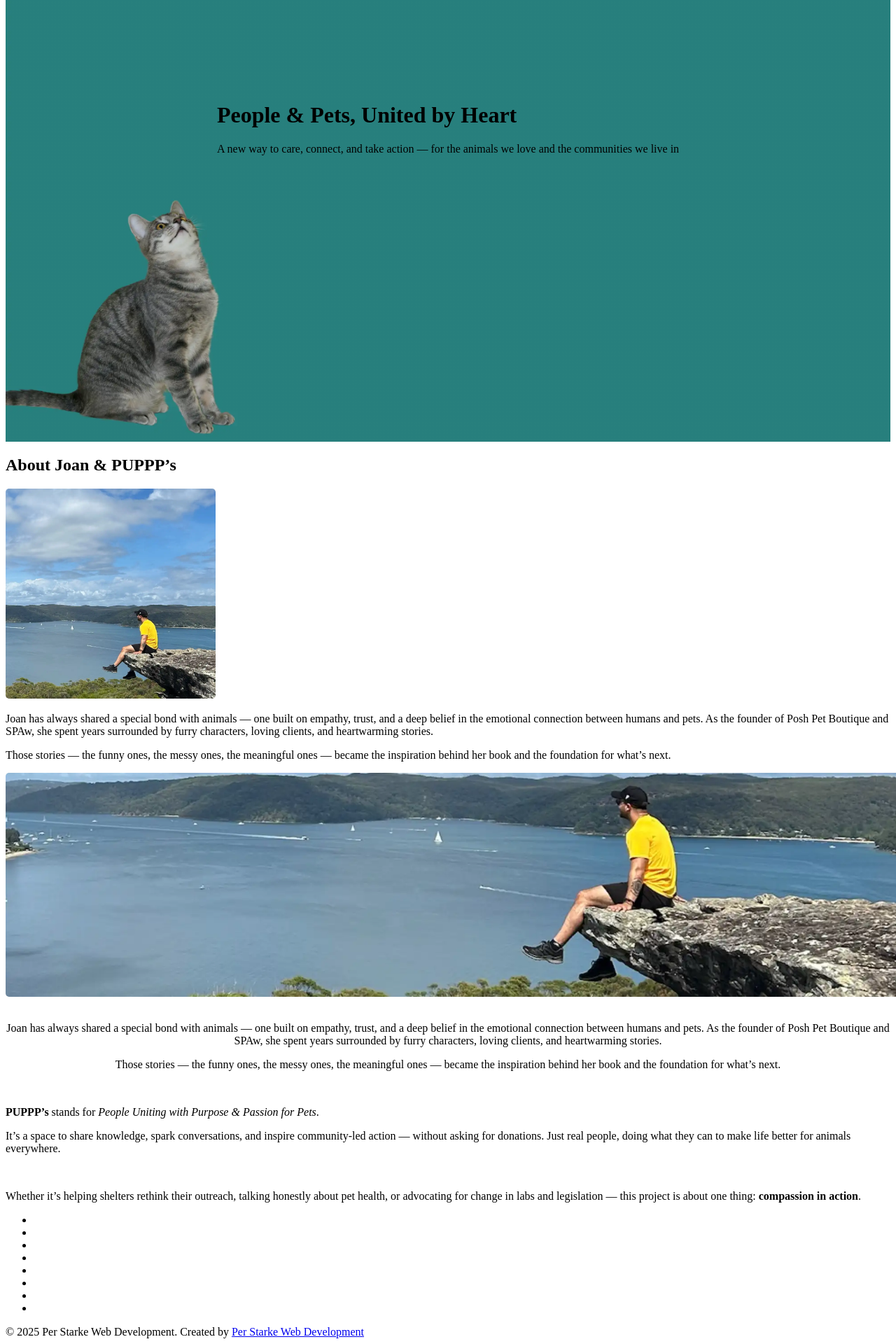
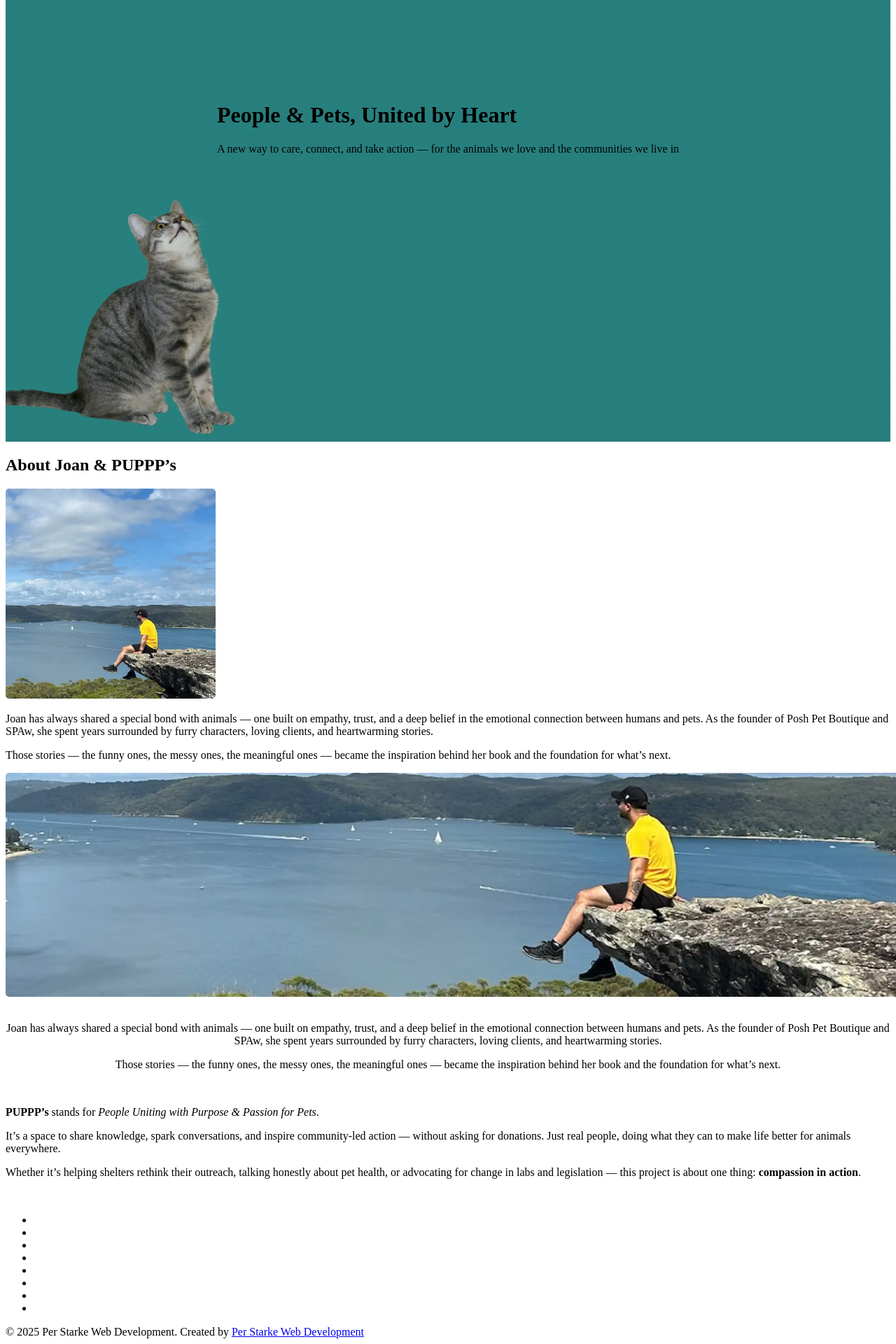
Before and after one commit to perstarke-webdev/puppps-by-joan, a Jekyll site: the page built from _pages/about.html, in a window 1280 px wide. Shown: the part 1785-3705 px from the top of the page at 70% size. Built offline with Jekyll 4.4.1, drawn with Linux system fonts in a browser that asks for light colours; cached includes are drawn as plain includes.

Commit message:
more last about-paragraph inside box

```diff
--- a/_pages/about.html
+++ b/_pages/about.html
@@ -49,10 +49,9 @@
     <div class="box box--info">
         <p><strong>PUPPP’s</strong> stands for <em>People Uniting with Purpose & Passion for Pets</em>.</p>
         <p>It’s a space to share knowledge, spark conversations, and inspire community-led action — without asking for donations. Just real people, doing what they can to make life better for animals everywhere.</p>
+        <p>
+            Whether it’s helping shelters rethink their outreach, talking honestly about pet health, or advocating for change in labs and legislation — this project is about one thing: <strong>compassion in action</strong>.
+        </p>
     </div>
     <br>
-
-    <p>
-        Whether it’s helping shelters rethink their outreach, talking honestly about pet health, or advocating for change in labs and legislation — this project is about one thing: <strong>compassion in action</strong>.
-    </p>
 </section>
```
